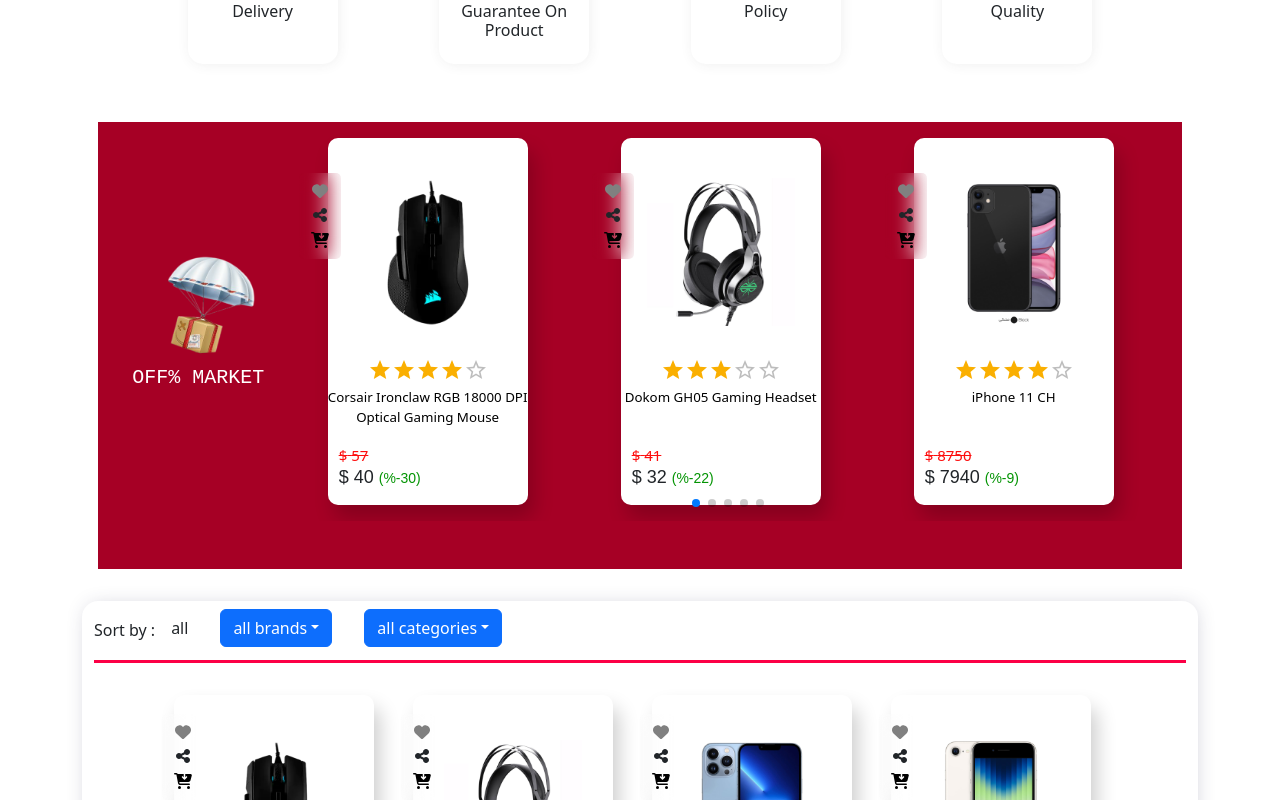
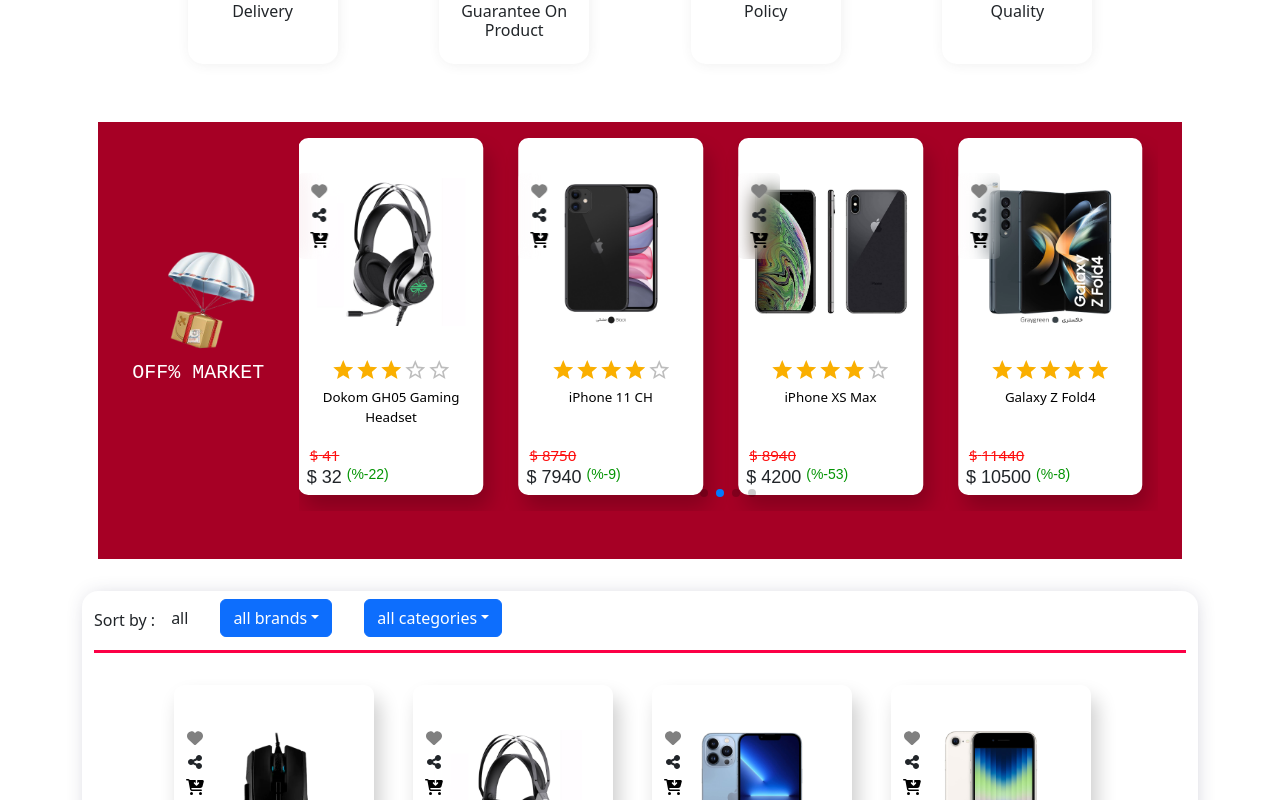
Before and after one commit to ali-kameli/market-next, a Next.js app: page / in a window 1280 px wide. Shown: the part 580-1380 px from the top of the page. Built offline with nearby package versions, Linux system fonts and the light colour scheme.

Commit message:
fix product style

```diff
--- a/src/Components/HomePanel/Product.js
+++ b/src/Components/HomePanel/Product.js
@@ -57,8 +57,7 @@ const Product = ({ productData }) => {
           </del>
         }
       </div>
-      <div className={style.product_btns}>
-        <span className={style.product_new_price}>
+        <div className={`${style.product_new_price} d-flex ps-2 text-left`}>
           ${" "} {productData.new_price}
           {
             productData.old_price &&
@@ -69,7 +68,8 @@ const Product = ({ productData }) => {
             </span>
 
           }
-        </span>
+        </div>
+      <div className={style.product_btns}>
         <div id={style.productBtns}>
           <span className={style.product_buy_btn}>
 
--- a/src/Components/HomePanel/Productcss.module.css
+++ b/src/Components/HomePanel/Productcss.module.css
@@ -11,10 +11,12 @@
     object-fit: contain;
 }
 
-#productBtns {
+.product_btns {
     position: absolute;
     top: 35px;
     left: 0;
+}
+#productBtns{
     display: flex;
     flex-direction: column-reverse;
     backdrop-filter: blur(10px);
@@ -22,7 +24,7 @@
     border-radius: 5px;
 }
 
-#productBtns>span {
+.product_btns>span {
     align-self: center;
     cursor: pointer;
 }
@@ -38,6 +40,7 @@
     max-width: 200px;
     transition: all 0.2s;
     box-shadow: rgb(0 0 0 / 20%) 6px 13px 20px 0px;
+    position:relative;
 }
 
 .product_cart:hover {
@@ -113,13 +116,13 @@
     width: 100%;
 }
 
-.product_btns {
+/* .product_btns {
     text-align: left;
     padding-inline: 11px;
     display: flex;
     justify-content: space-between;
     margin-bottom: 10px;
-}
+} */
 
 /* button:focus {
     border: none;
--- a/src/Components/Landing/off%/off.js
+++ b/src/Components/Landing/off%/off.js
@@ -43,10 +43,10 @@ const Off = () => {
           <Swiper
             spaceBetween={20}
             // centeredSlides={true}
-            // autoplay={{
-            //   delay: 3000,
-            //   disableOnInteraction: false,
-            // }}
+            autoplay={{
+              delay: 3000,
+              disableOnInteraction: false,
+            }}
             pagination={{
               clickable: true,
             }}
@@ -55,10 +55,13 @@ const Off = () => {
             className={style.swiper}
             breakpoints={{
               0: {
-                slidesPerView: 6,
+                slidesPerView: 1,
               },
-              400: {
-                slidesPerView: 3,
+              500: {
+                slidesPerView: 2,
+              },
+              992:{
+                slidesPerView: 4,
               },
               2500: {
                 slidesPerView: 5,
```
